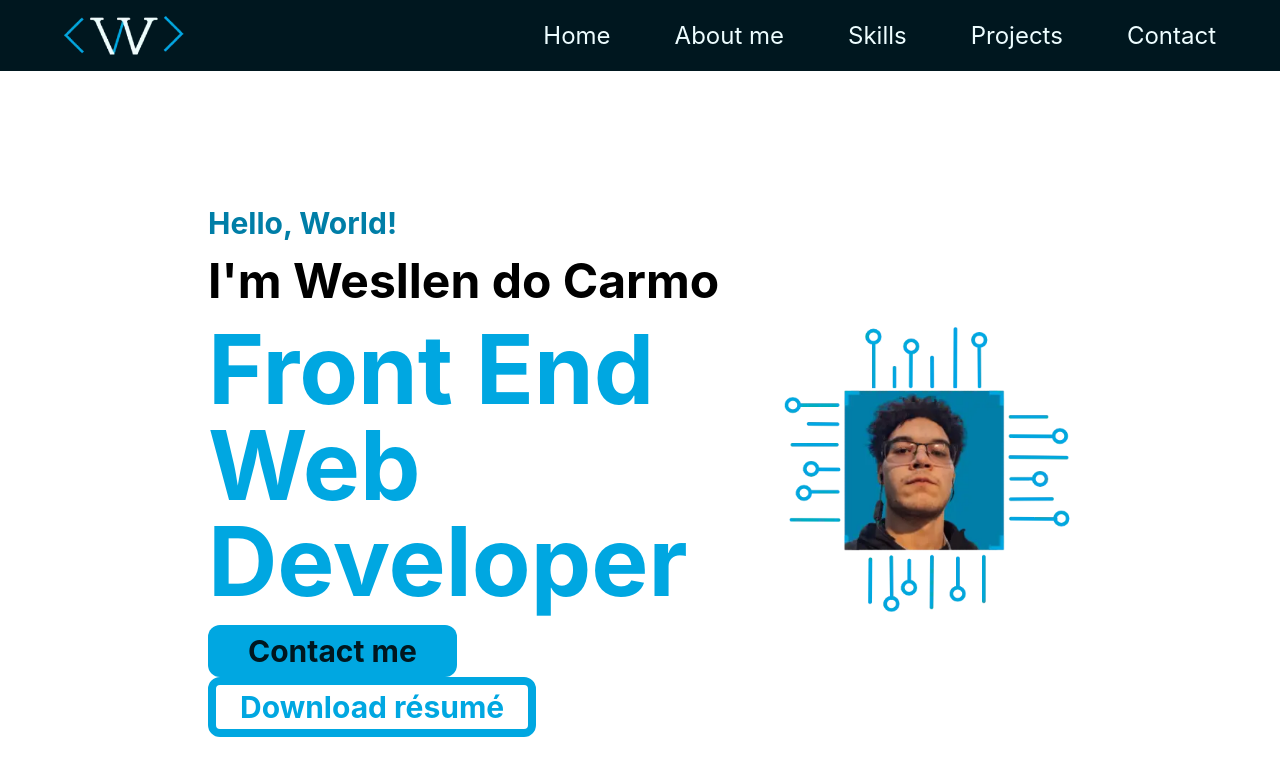
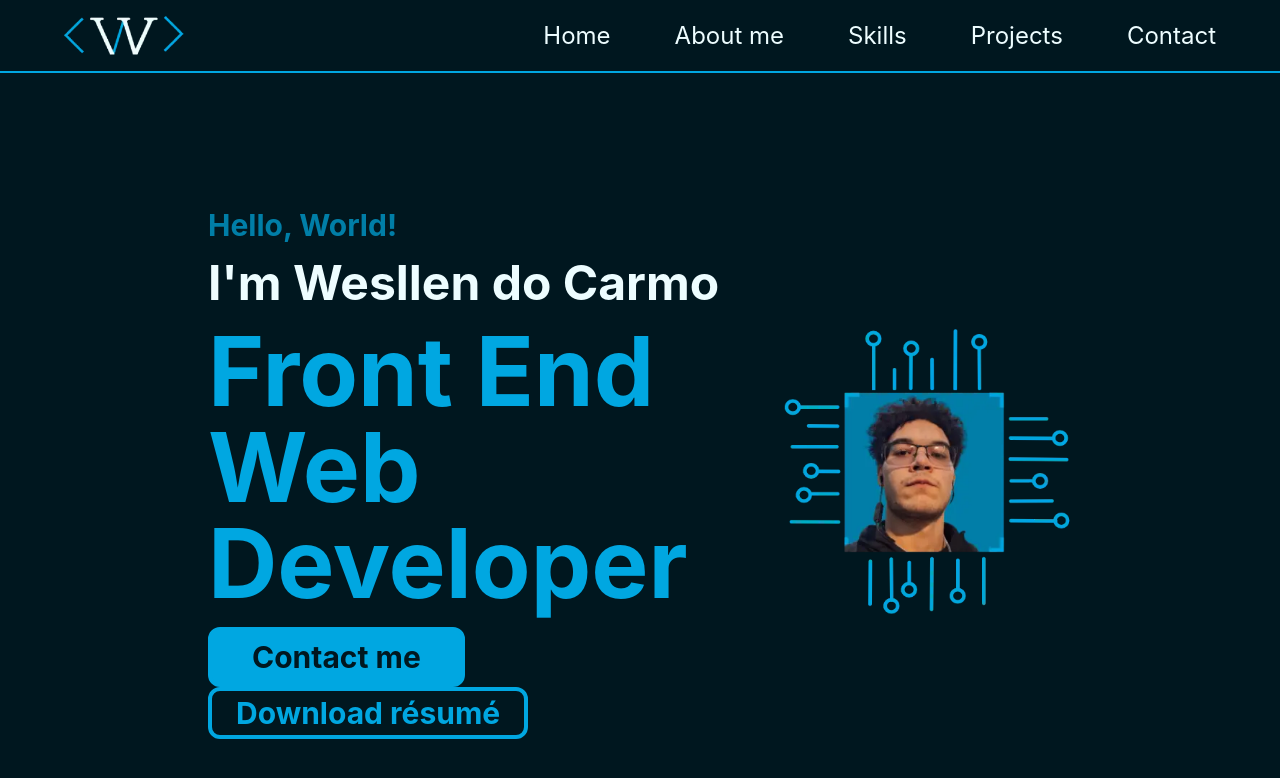
Before and after one commit to WesllenCarmo/Portfolio, a React (Vite) app: page / in a window 1280 px wide. Shown: the top 778 px of the page. Built offline with nearby package versions, Linux system fonts and the light colour scheme.

Commit message:
Adjust background colour. Change H2 colour. Add border at Navbar's bottom. Adust Hero section's buttons styles when hover.

```diff
--- a/src/components/NavBar.jsx
+++ b/src/components/NavBar.jsx
@@ -5,7 +5,7 @@ import WLogo from '/w-logo.webp'
 
 const NavBar = () => {
   return (
-    <nav className='flex justify-between w-full bg-custom-dark-blue text-custom-white items-center py-4 px-16'>
+    <nav className='flex justify-between w-full border-b-2 border-custom-light-blue text-custom-white items-center py-4 px-16'>
       <div>
         <Link to='/'>
           <img
--- a/src/components/pages/Home/index.jsx
+++ b/src/components/pages/Home/index.jsx
@@ -7,13 +7,13 @@ const Home = () => {
     <div className="flex font-bold w-full h-screen justify-between px-52 items-center">
       <div className='flex flex-col gap-4'>
         <h3 className='text-3xl text-custom-blue'>Hello, World!</h3>
-        <h2 className='text-5xl'>I'm Wesllen do Carmo</h2>
+        <h2 className='text-5xl text-custom-white'>I'm Wesllen do Carmo</h2>
         <h1 className='text-8xl text-custom-light-blue'>Front End <br /> Web Developer</h1>
         <div className='flex justify-between flex-wrap'>
-          <a href='/#contact' className='bg-custom-light-blue text-custom-dark-blue text-3xl font-bold px-10 py-2 rounded-xl transition duration-400 hover:bg-custom-dark-blue-modified hover:text-custom-light-blue'>
+          <a href='/#contact' className='bg-custom-light-blue border-4 border-custom-light-blue text-custom-dark-blue text-3xl font-bold px-10 py-2 rounded-xl transition duration-400 hover:bg-custom-dark-blue hover:text-custom-light-blue'>
             Contact me
           </a>
-          <a href={Resume} download className='border-custom-light-blue border-8 text-3xl text-custom-light-blue font-bold px-6 py-1 rounded-xl hover:bg-custom-light-blue hover:text-custom-dark-blue transition duration-400'>
+          <a href={Resume} download className='border-custom-light-blue border-4 text-3xl text-custom-light-blue font-bold px-6 py-1 rounded-xl hover:bg-custom-light-blue hover:text-custom-dark-blue transition duration-400'>
             Download résumé
           </a>
         </div>
--- a/src/index.css
+++ b/src/index.css
@@ -6,3 +6,6 @@
   --color-custom-light-blue: #00A7E1;
   --color-custom-white: #EDFDFF;
 }
+body {
+  background-color: var(--color-custom-dark-blue);
+}
```
